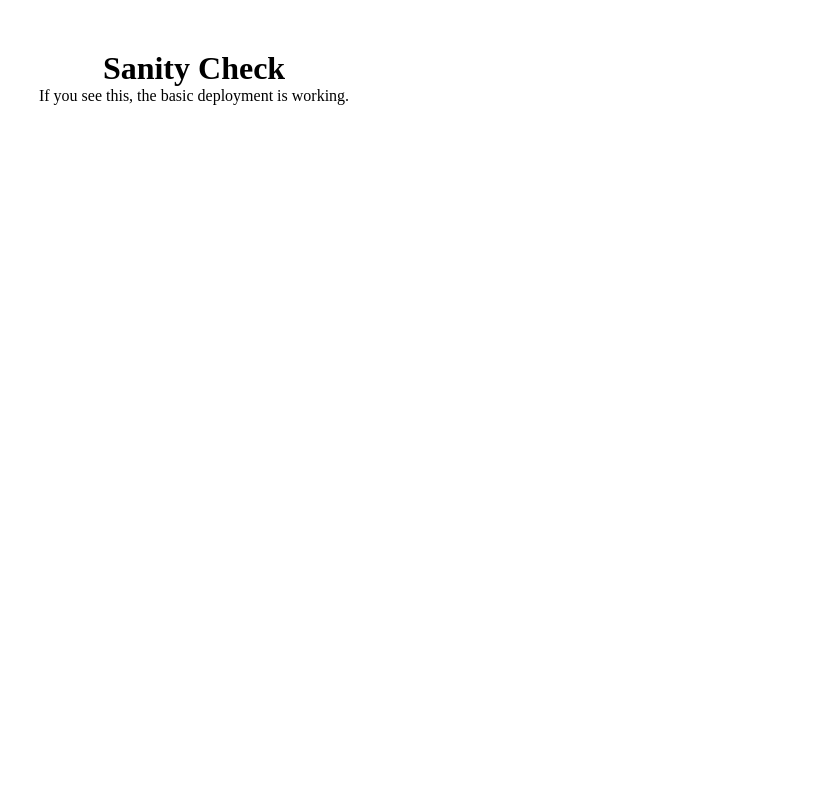
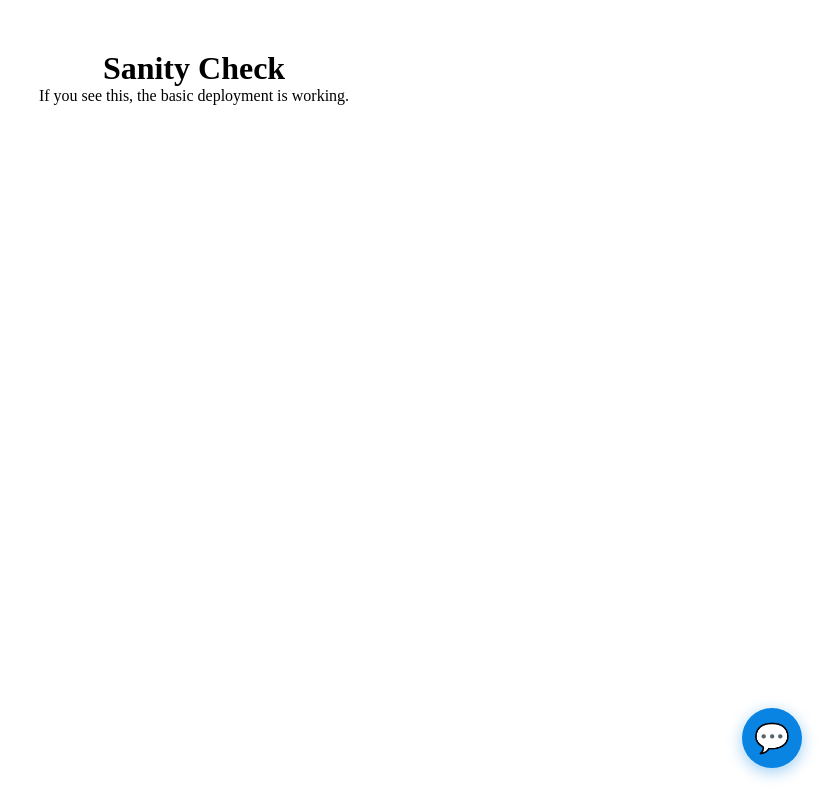
Before and after one commit to dipu908stha-cell/CS-finance, a Next.js app: page / in a window 1280 px wide. Shown: the whole page, without its empty margins (446-1280 px from the left). Built offline with nearby package versions, Linux system fonts and the light colour scheme.

Commit message:
Restore Navbar and ChatBot

```diff
--- a/src/app/layout.tsx
+++ b/src/app/layout.tsx
@@ -17,7 +17,9 @@ export default function RootLayout({
     return (
         <html lang="en">
             <body>
+                <Navbar />
                 {children}
+                <ChatBot />
             </body>
         </html>
     )
```
